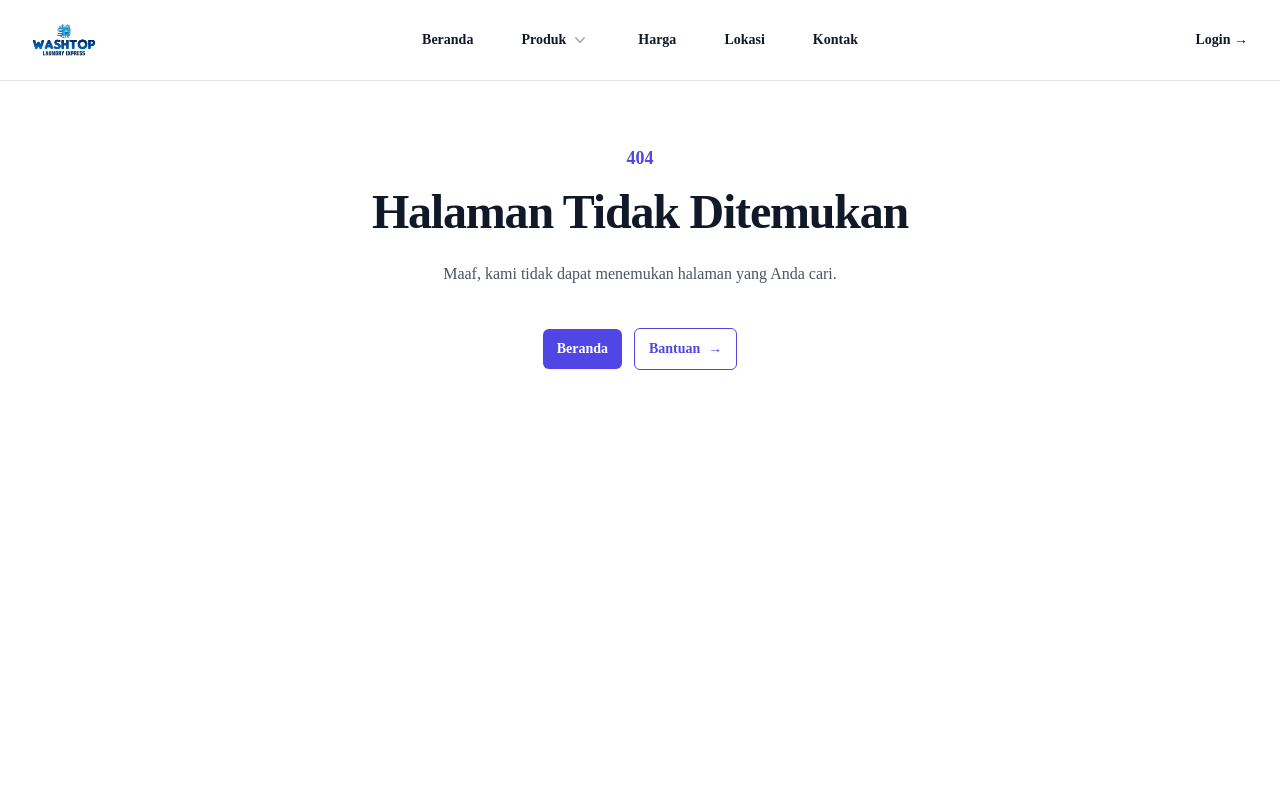
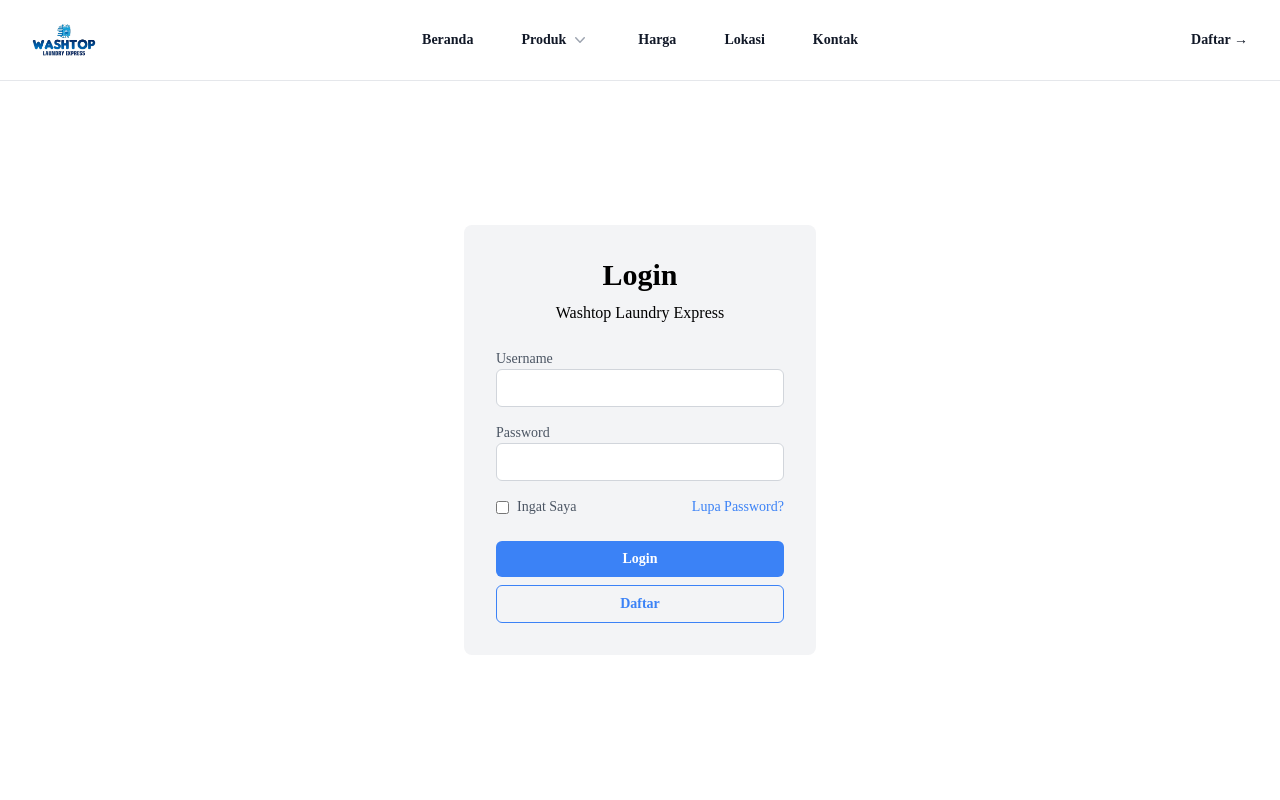
Before and after one commit to odetv/washtop-laundry, a React (Vite) app: page /login in a window 1280 px wide. Shown: the top 800 px of the page. Built offline with nearby package versions, Linux system fonts and the light colour scheme.

Commit message:
create-auth-page

```diff
--- a/package.json
+++ b/package.json
@@ -12,6 +12,7 @@
   "dependencies": {
     "@headlessui/react": "^1.7.17",
     "@heroicons/react": "^2.0.18",
+    "@material-tailwind/react": "^2.1.4",
     "heroicons": "^2.0.18",
     "heroicons-react": "^1.4.1",
     "react": "^18.2.0",
--- a/src/App.tsx
+++ b/src/App.tsx
@@ -3,8 +3,10 @@
 import { useLocation } from "react-router-dom";
 import Header from "./components/Header";
 import Footer from "./components/Footer";
+import PageHandler from "./components/PageHandler";
+import SignIn from "./components/SignIn";
+import SignUp from "./components/SignUp";
 import LandingPage from "./pages/LandingPage";
-import PageHandler from "./components/PageHandler";
 
 function ScrollToTop() {
   const location = useLocation();
@@ -22,6 +24,8 @@
       <Routes>
         <Route path="*" element={<PageHandler />} />
         <Route path="/" element={<LandingPage />} />
+        <Route path="/login" element={<SignIn />} />
+        <Route path="/daftar" element={<SignUp />} />
       </Routes>
       <Footer />
     </Router>
--- a/src/components/Header.tsx
+++ b/src/components/Header.tsx
@@ -1,5 +1,5 @@
-import { Link } from "react-router-dom";
-import { Fragment, useState } from "react";
+import { Link, useLocation } from "react-router-dom";
+import { Fragment, useState, useEffect } from "react";
 import { Dialog, Disclosure, Popover, Transition } from "@headlessui/react";
 import {
   Bars3Icon,
@@ -44,6 +44,18 @@
 
 export default function Header() {
   const [mobileMenuOpen, setMobileMenuOpen] = useState(false);
+
+  const [headerText, setHeaderText] = useState("Login");
+  const location = useLocation();
+
+  useEffect(() => {
+    // Mengganti teks header sesuai dengan path URL
+    if (location.pathname === "/login") {
+      setHeaderText("Daftar");
+    } else if (location.pathname === "/daftar") {
+      setHeaderText("Login");
+    }
+  }, [location.pathname]);
 
   return (
     <header className="backdrop-blur-sm bg-white/30 fixed top-0 w-full border-b">
@@ -155,10 +167,10 @@
         </Popover.Group>
         <div className="hidden lg:flex lg:flex-1 lg:justify-end">
           <Link
-            to="/login"
+            to={location.pathname === "/login" ? "/daftar" : "/login"}
             className="text-sm font-semibold leading-6 text-gray-900"
           >
-            Login <span aria-hidden="true">&rarr;</span>
+            {headerText} <span aria-hidden="true">&rarr;</span>
           </Link>
         </div>
       </nav>
@@ -240,10 +252,10 @@
               </div>
               <div className="py-6">
                 <Link
-                  to="/login"
+                  to={location.pathname === "/login" ? "/daftar" : "/login"}
                   className="-mx-3 block rounded-lg px-3 py-2.5 text-base font-semibold leading-7 text-gray-900 hover:bg-gray-50"
                 >
-                  Login <span aria-hidden="true">&rarr;</span>
+                  {headerText} <span aria-hidden="true">&rarr;</span>
                 </Link>
               </div>
             </div>
--- /dev/null
+++ b/src/components/SignIn.tsx
@@ -0,0 +1,74 @@
+import { Link } from "react-router-dom";
+
+function SignIn() {
+  return (
+    <div className="flex justify-center items-center h-screen  pt-8">
+      <div className="lg:p-36 md:p-52 sm:20 p-8 w-full lg:w-1/2">
+        <div className="bg-gray-100 p-8 rounded-lg mt-12">
+          <h1 className="text-center font-bold text-3xl">Login</h1>
+          <h1 className="text-center font-medium text-base mb-6 mt-2">
+            Washtop Laundry Express
+          </h1>
+          <form action="#" method="" className="text-sm">
+            <div className="mb-4">
+              <label htmlFor="username" className="block text-gray-600">
+                Username
+              </label>
+              <input
+                type="text"
+                id="username"
+                name="username"
+                className="w-full border border-gray-300 rounded-md py-2 px-3 focus:outline-none focus:border-blue-500"
+              />
+            </div>
+
+            <div className="mb-4">
+              <label htmlFor="password" className="block text-gray-600">
+                Password
+              </label>
+              <input
+                type="password"
+                id="password"
+                name="password"
+                className="w-full border border-gray-300 rounded-md py-2 px-3 focus:outline-none focus:border-blue-500"
+              />
+            </div>
+            <div className="flex flex-row items-center mb-6 gap-4 justify-between">
+              <div className="flex items-center">
+                <input
+                  type="checkbox"
+                  id="remember"
+                  name="remember"
+                  className="text-blue-500"
+                />
+                <label htmlFor="remember" className="text-gray-600 ml-2">
+                  Ingat Saya
+                </label>
+              </div>
+
+              <div className="text-blue-500">
+                <a href="#" className="hover:underline">
+                  Lupa Password?
+                </a>
+              </div>
+            </div>
+
+            <button
+              type="submit"
+              className="bg-blue-500 hover:bg-blue-600 text-white font-semibold rounded-md py-2 px-4 w-full"
+            >
+              Login
+            </button>
+          </form>
+          <div className="mt-2 border border-blue-500 hover:border-blue-600 text-blue-500 text-center text-sm font-semibold rounded-md py-2 px-4 w-full">
+            <Link to="/daftar" className="hover:underline">
+              Daftar
+            </Link>
+          </div>
+        </div>
+      </div>
+    </div>
+  );
+}
+
+export default SignIn;
--- /dev/null
+++ b/src/components/SignUp.tsx
@@ -0,0 +1,67 @@
+import { Link } from "react-router-dom";
+
+function SignUp() {
+  return (
+    <div className="flex justify-center items-center h-screen pt-8">
+      <div className="lg:p-36 md:p-52 p-8 w-full lg:w-1/2">
+        <div className="bg-gray-100 p-8 rounded-lg mt-12">
+          <h1 className="text-center font-bold text-3xl">Daftar</h1>
+          <h1 className="text-center font-medium text-base mb-6 mt-2">
+            Washtop Laundry Express
+          </h1>
+          <form action="#" method="" className="text-sm">
+            <div className="mb-4">
+              <label htmlFor="name" className="block text-gray-600">
+                Nama
+              </label>
+              <input
+                type="text"
+                id="name"
+                name="name"
+                className="w-full border border-gray-300 rounded-md py-2 px-3 focus:outline-none focus:border-blue-500"
+              />
+            </div>
+
+            <div className="mb-4">
+              <label htmlFor="email" className="block text-gray-600">
+                Email
+              </label>
+              <input
+                type="text"
+                id="email"
+                name="email"
+                className="w-full border border-gray-300 rounded-md py-2 px-3 focus:outline-none focus:border-blue-500"
+              />
+            </div>
+
+            <div className="mb-6">
+              <label htmlFor="password" className="block text-gray-600">
+                Password
+              </label>
+              <input
+                type="password"
+                id="password"
+                name="password"
+                className="w-full border border-gray-300 rounded-md py-2 px-3 focus:outline-none focus:border-blue-500"
+              />
+            </div>
+
+            <button
+              type="submit"
+              className="bg-blue-500 hover:bg-blue-600 text-white font-semibold rounded-md py-2 px-4 w-full"
+            >
+              Daftar
+            </button>
+          </form>
+          <div className="mt-2 border border-blue-500 hover:border-blue-600 text-blue-500 text-center text-sm font-semibold rounded-md py-2 px-4 w-full">
+            <Link to="/login" className="hover:underline">
+              Login
+            </Link>
+          </div>
+        </div>
+      </div>
+    </div>
+  );
+}
+
+export default SignUp;
```
Also changed, not shown: 1 other file (tests, documents, lock files or other folders).
